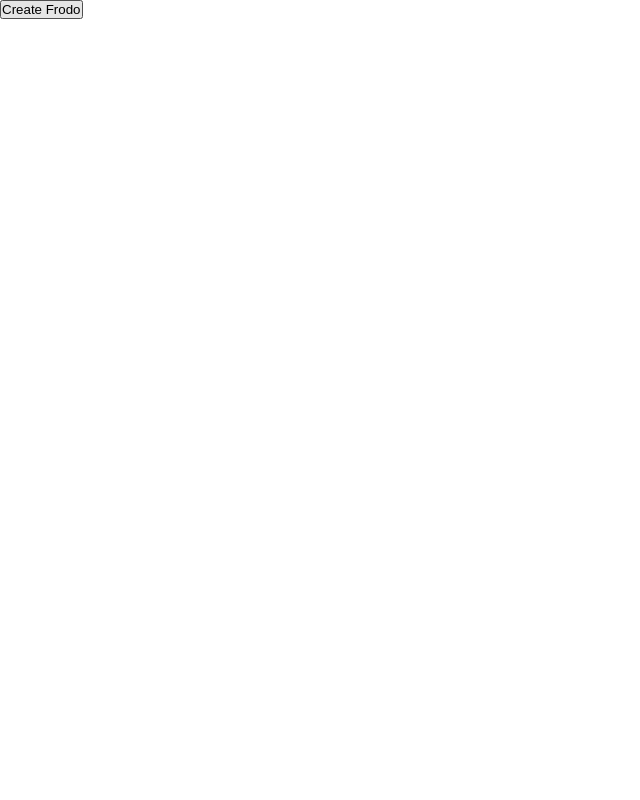
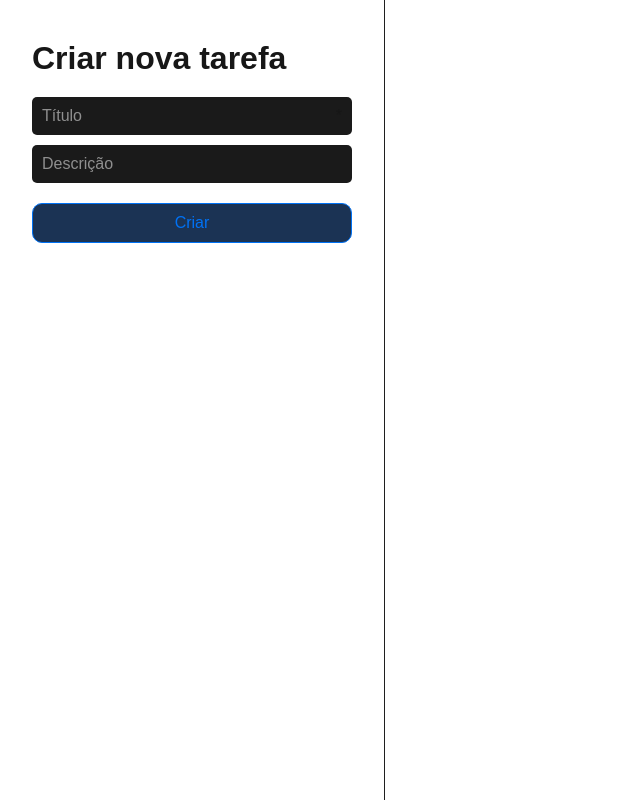
Before and after one commit to andrewmvk/todolist-artefact-challenge, a Next.js app: page / in a window 1280 px wide. Shown: the whole page, without its empty margins (0-640 px from the left). Built offline with nearby package versions, Linux system fonts and the light colour scheme; no server answers.

Commit message:
Visual recreation, better looking

```diff
--- a/app/components/TodoList.tsx
+++ b/app/components/TodoList.tsx
@@ -11,12 +11,47 @@ export default function TodoList() {
 	);
 
 	return (
-		<div>
-			<div>{JSON.stringify(todos.data)}</div>
+		<>
+			<div className="todo-list">
+				{todos.data?.map((todo) => {
+					const todoDate = new Intl.DateTimeFormat("pt-BR", {
+						dateStyle: "short",
+					}).format();
 
-			<button onClick={() => addTodo.mutate({ titulo: "Frodo" })}>
-				Create Frodo
-			</button>
-		</div>
+					return (
+						<div key={todo.id} className="todo-container">
+							<h1 className="todo-title">{todo.titulo}</h1>
+							<p className="todo-description">{todo.descricao}</p>
+							<span>
+								Criado em: {todoDate} - ID: {todo.id}
+							</span>
+						</div>
+					);
+				})}
+			</div>
+
+			<div className="side-bar">
+				<h1>Criar nova tarefa</h1>
+				<form action="/" className="create-form">
+					<label>
+						<input
+							placeholder="Título"
+							name="titulo"
+							className="title-input"
+							required
+						/>
+						<span className="required-icon">*</span>
+					</label>
+					<input
+						placeholder="Descrição"
+						name="descricao"
+						className="description-input"
+					/>
+					<button type="submit" className="create-todo-button">
+						Criar
+					</button>
+				</form>
+			</div>
+		</>
 	);
 }
--- a/app/globals.css
+++ b/app/globals.css
@@ -1,12 +1,14 @@
 :root {
 	--background: #ffffff;
 	--foreground: #171717;
+	--todos-border: #333333;
 }
 
 @media (prefers-color-scheme: dark) {
 	:root {
 		--background: #0a0a0a;
 		--foreground: #ededed;
+		--todos-border: #eaeaea;
 	}
 }
 
@@ -35,8 +37,90 @@ a {
 	text-decoration: none;
 }
 
+input,
+button {
+	appearance: none;
+	all: unset;
+}
+
 @media (prefers-color-scheme: dark) {
 	html {
 		color-scheme: dark;
 	}
 }
+
+label {
+	position: relative;
+}
+
+.side-bar {
+	position: fixed;
+	left: 0;
+	top: 0;
+	height: 100vh;
+	border-right: 1px solid hsl(0, 0%, 12%);
+	padding: 2.5rem 2rem;
+
+	h1 {
+		margin-bottom: 20px;
+	}
+}
+
+.create-form {
+	display: flex;
+	flex-direction: column;
+}
+
+.title-input,
+.description-input {
+	width: 300px;
+	font-size: 1rem;
+	padding: 10px;
+	background-color: #1a1a1a;
+	border-radius: 5px;
+}
+
+.title-input::placeholder,
+.description-input::placeholder {
+	color: #8f8f8f;
+}
+
+.description-input {
+	margin-top: 10px;
+}
+
+.required-icon {
+	position: absolute;
+	right: 10px;
+	bottom: 10px;
+}
+
+.create-todo-button {
+	background-color: #1b3354;
+	color: #0072f5;
+	border: 1px solid #0072f5;
+	padding: 10px;
+	border-radius: 10px;
+	text-align: center;
+	margin-top: 20px;
+	cursor: pointer;
+}
+
+.todo-list {
+	width: calc(100vw - 380px);
+	margin-left: 380px;
+	display: flex;
+	justify-content: center;
+	padding: 2.5rem;
+}
+
+.todo-container {
+	max-width: 380px;
+	border: 1px solid var(--todos-border);
+	border-radius: 10px;
+	padding: 20px;
+}
+
+.todo-description {
+	color: #888888;
+}
```
Lines whose indentation alone changed are shown as unchanged.
